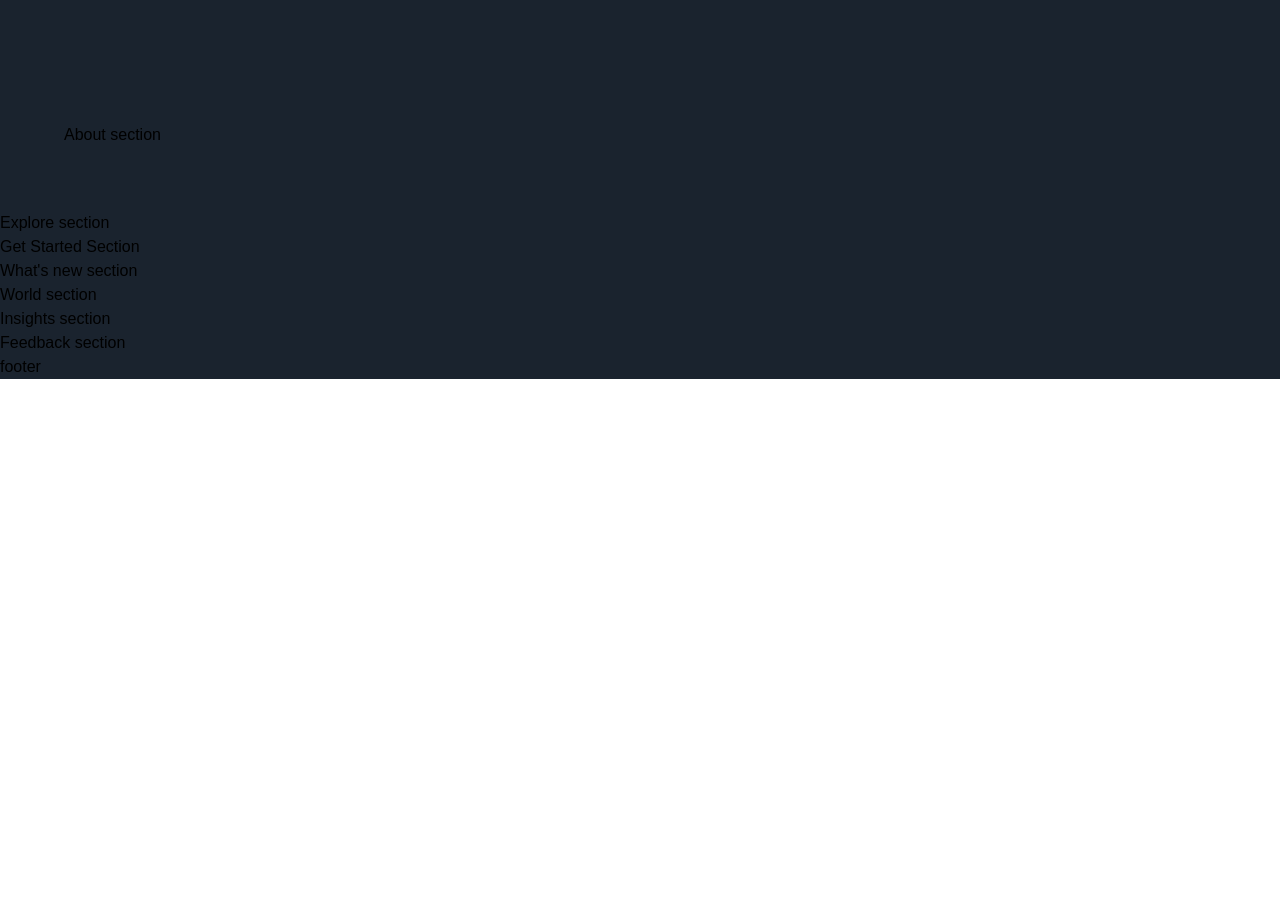
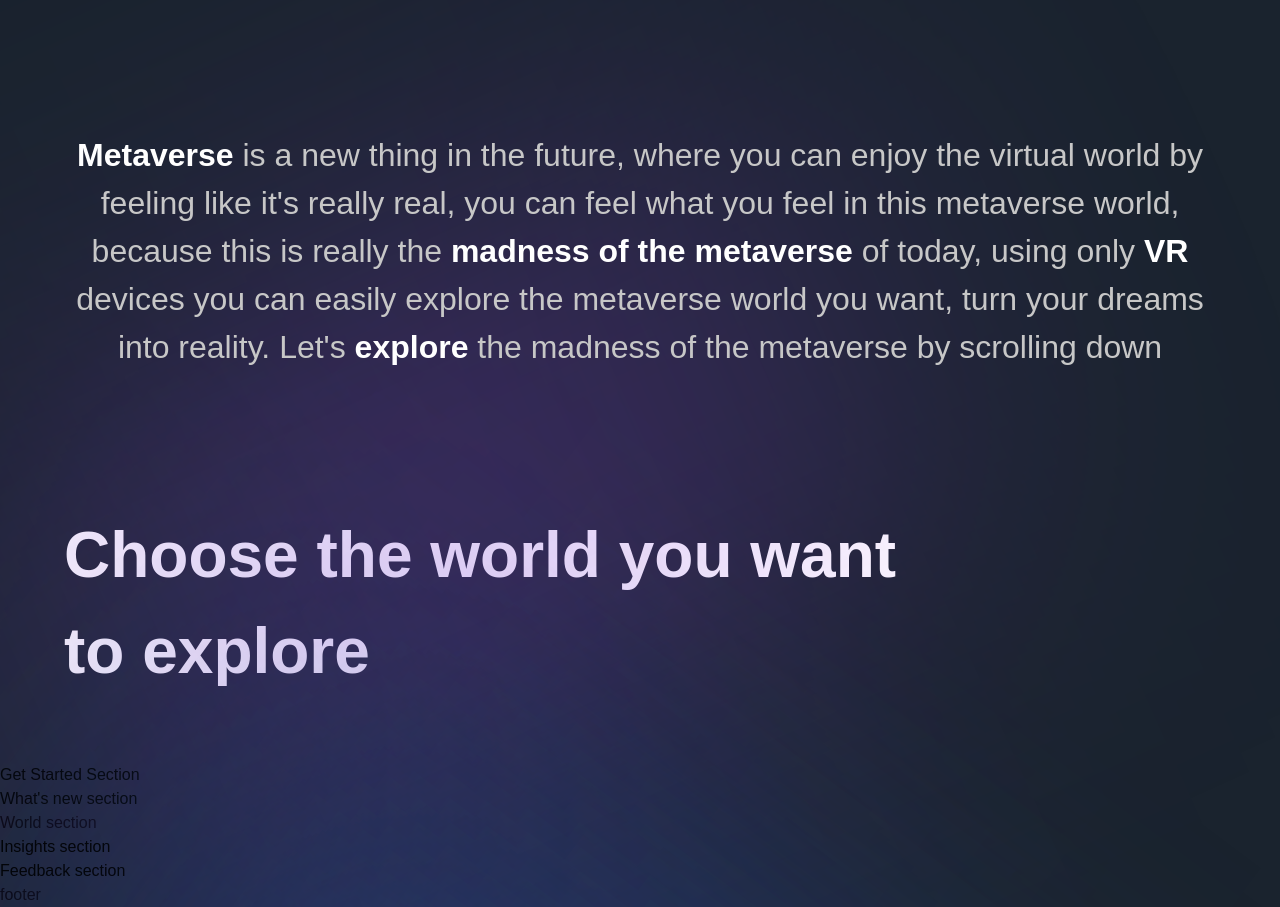
Before and after one commit to RajdeepSarkar2000/metaverse-app, a Next.js app: page / in a window 1280 px wide. Shown: the part 1040-1947 px from the top of the page. Before the commit the page ends 1419 px from the top, so only its background shows below. Built offline with nearby package versions, Linux system fonts and the light colour scheme; a web font is replaced by a local one.

Commit message:
About and explore section

```diff
--- a/app/page.js
+++ b/app/page.js
@@ -5,13 +5,22 @@ const Page = () => (
   <div className="bg-primary-black overflow-hidden">
     <Navbar />
     <Hero />
+    <div className="relative">
     <About />
+    <div className="gradient-03 z-0"/>
     <Explore />
+    </div>
+    <div className="relative">
     <GetStarted />
+    <div className="gradient-04 z-0"/>
     <WhatsNew />
+    </div>
     <World />
+    <div className="relative">
     <Insights />
+      <div className="gradient-04 z-0"/>
     <Feedback />
+    </div>
     <Footer />
   </div>
 );
--- a/components/CustomTexts.jsx
+++ b/components/CustomTexts.jsx
@@ -1,9 +1,28 @@
 'use client';
 
-export const TypingText = () => (
-  <p>Typing Text</p>
+import {motion} from 'framer-motion';
+import { textContainer, textVariant2 } from '../utils/motion';
+
+export const TypingText = ({title,textStyles}) => (
+  <motion.p variants={textContainer}
+  className = {`font-normal text-[14px] text-secondary-white ${textStyles}`}
+  >
+{Array.from(title).map((letter,index)=>{
+  <motion.span variants={textVariant2} key={index}>
+      {letter==='' ? '\u00A0' : letter}
+  </motion.span>
+})}
+  </motion.p>
 );
 
-export const TitleText = () => (
-  <h2>Title Text</h2>
+export const TitleText = ({title,textStyles}) => (
+  <motion.h2
+  variants={textVariant2}
+  initial="hidden"
+  whileInView="show"
+  className={`mt-[8px] font-bold md:text-[64px] text-[40px] text-white ${textStyles}`}
+
+  >
+{title}
+  </motion.h2>
 );
--- a/sections/About.jsx
+++ b/sections/About.jsx
@@ -10,7 +10,34 @@ import {fadeIn, staggerContainer,} from '../utils/motion'
 const About = () => (
   <section className={`${styles.paddings} relative z-10`}>
     <div className ="gardient-02 z-0">
-    About section</div>
+     <motion.div
+     variants={staggerContainer}
+     initial="hidden"
+     whileInView="show"
+     viewport={{once:false,amount:0.25}}
+     className={`${styles.innerWidth} mx-auto ${styles.flexCenter} flex-col`}
+     >
+      <TypingText title="|About Metaverse" textStyle="text-center"/>
+      <motion.p
+      variants={fadeIn('up','tween',0.2,1)}
+      className="mt-[8px] font-normal sm:text-[32px] text-[20px] text-center text-secondary-white"
+      >
+         <span className="font-extrabold text-white">Metaverse</span> is a new
+        thing in the future, where you can enjoy the virtual world by feeling
+        like it's really real, you can feel what you feel in this metaverse
+        world, because this is really the{' '}
+        <span className="font-extrabold text-white">
+          madness of the metaverse
+        </span>{' '}
+        of today, using only{' '}
+        <span className="font-extrabold text-white">VR</span> devices you can
+        easily explore the metaverse world you want, turn your dreams into
+        reality. Let's{' '}
+        <span className="font-extrabold text-white">explore</span> the madness
+        of the metaverse by scrolling down
+      </motion.p>
+     </motion.div>
+    </div>
   </section>
 );
 
--- a/sections/Explore.jsx
+++ b/sections/Explore.jsx
@@ -1,8 +1,27 @@
 'use client';
 
+import { useState } from 'react';
+import {motion} from 'framer-motion';
+import { TypingText,TitleText,ExploreCard } from '../components';
+
+import styles from '../styles';
+import {fadeIn, staggerContainer,} from '../utils/motion'
+import {exploreWorlds} from '../constants'
+
 const Explore = () => (
-  <section>
-    Explore section
+  <section className ={`${styles.paddings}`} id="explore">
+   <motion.div
+     variants={staggerContainer}
+     initial="hidden"
+     whileInView="show"
+     viewport={{once:false,amount:0.25}}
+     className={`${styles.innerWidth} mx-auto flex flex-col`}
+     >
+      <TypingText title="| The World" textStyles="text-center"/>
+     <TitleText title={<>Choose the world you want
+     <br className = "md:block hidden"/>to explore
+     </>} textStyle="text-center"/>
+     </motion.div>
   </section>
 );
 
```
